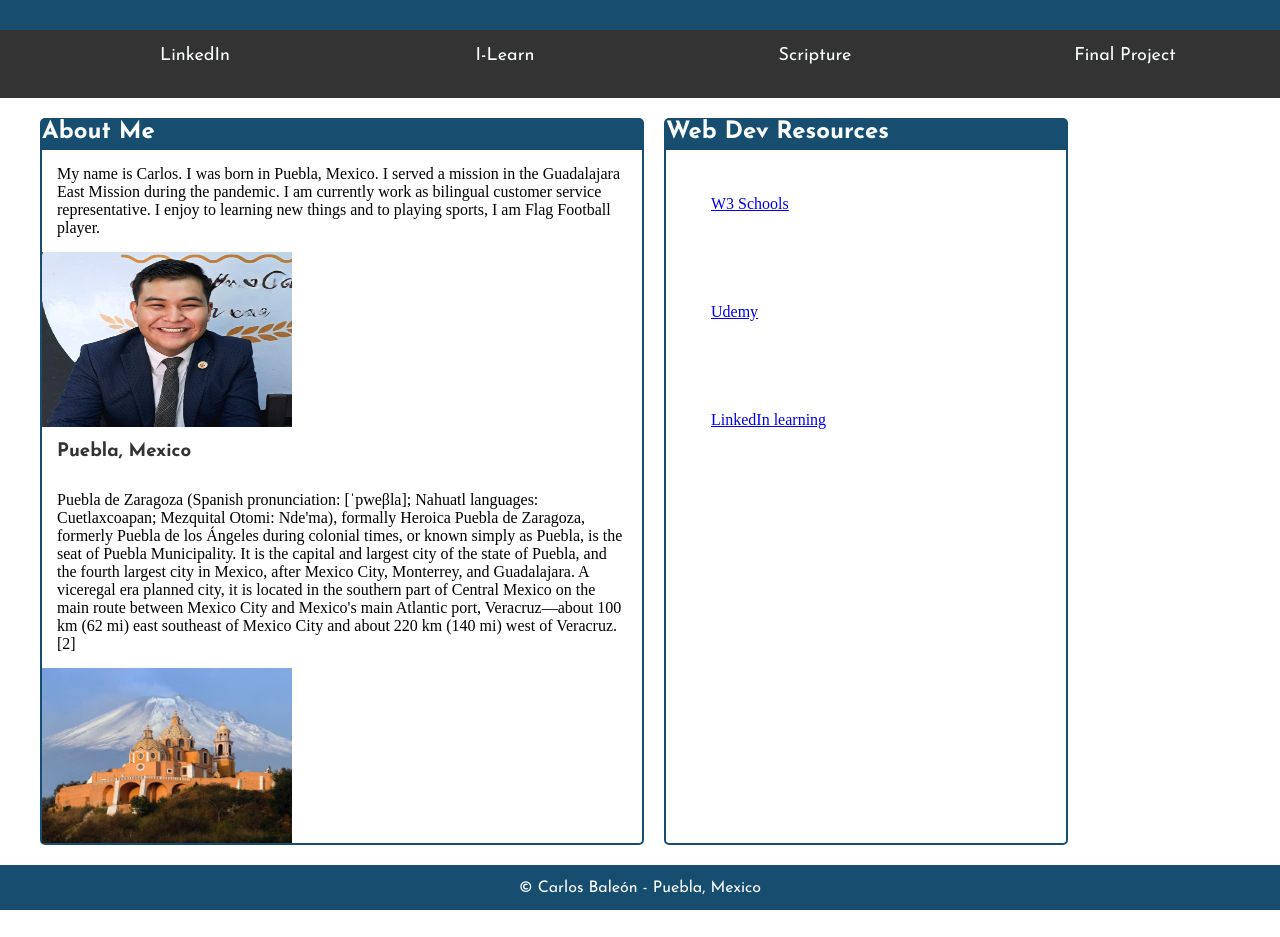
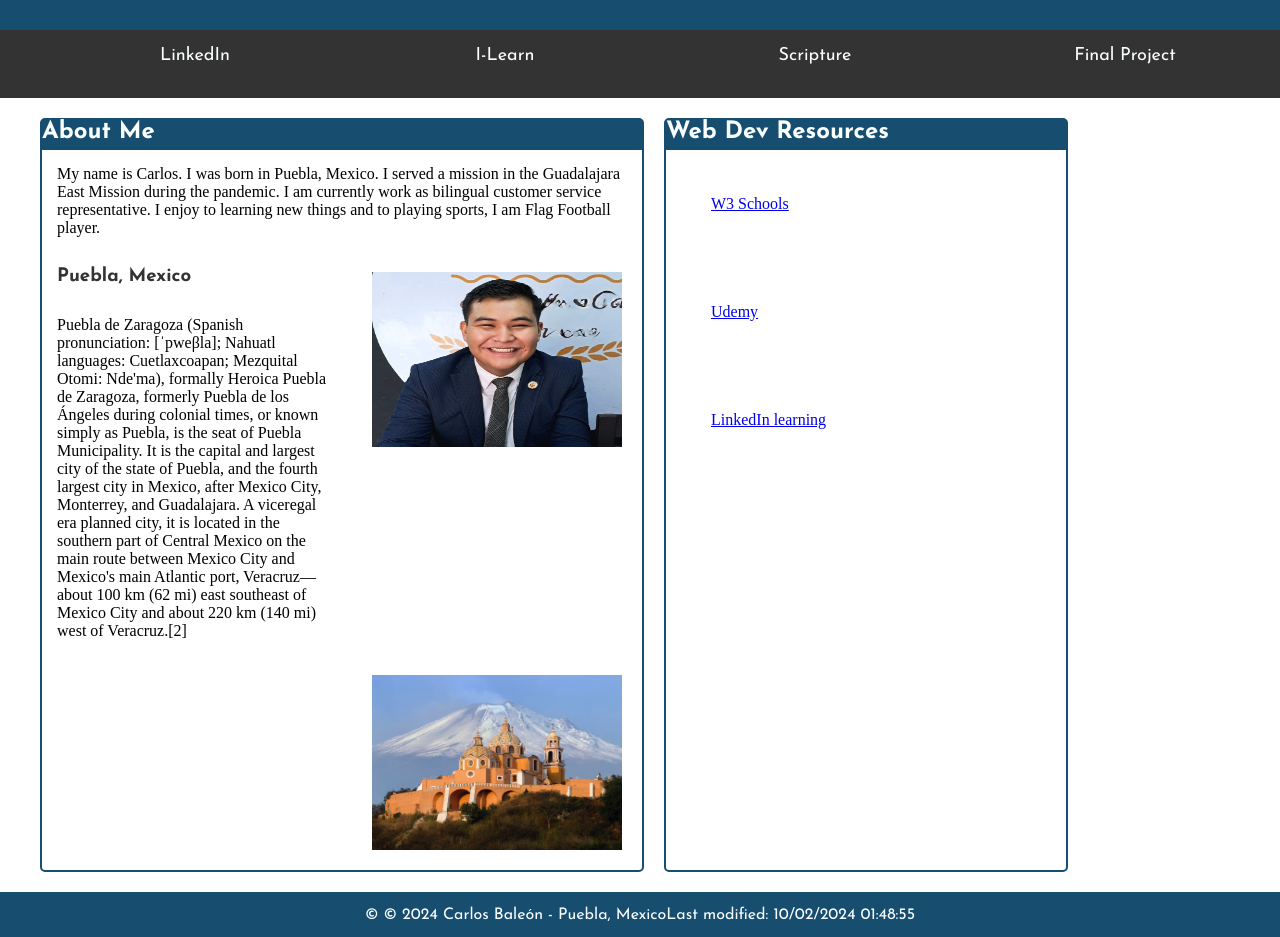
Before and after one commit to Cbaleonsilva12/wdd131, a plain HTML site: page index.html in a window 1280 px wide. Shown: the part 60-997 px from the top of the page. Before the commit the page ends 970 px from the top, so only its background shows below. Drawn offline with Linux system fonts and the light colour scheme.

Commit message:
I´ve solved some issues with my code

```diff
--- a/index.html
+++ b/index.html
@@ -9,7 +9,7 @@
     <link rel="stylesheet" href="styles/base.css">
 
     <title>WDD 131- Dynamic Web Fundamentals - Carlos Baleón</title>
-    <script defer src="getdates.js" ></script>
+
 </head>
 
 
@@ -75,6 +75,8 @@
 
     </footer>
 
+    <script src="scripts/getdates.js"></script>
+
 </body>
 
 
--- a/scripts/getdates.js
+++ b/scripts/getdates.js
@@ -2,7 +2,7 @@
 const currentYear = new Date().getFullYear();
 
 // Seleccionar el primer párrafo del footer por su id y actualizar su contenido
-document.getElementsById("currentyear").textContent = `© ${currentYear}`;
+document.getElementById("currentyear").textContent = `© ${currentYear}`;
 
 // Obtener la fecha de la última modificación del documento
 const lastModified = document.lastModified;
--- a/styles/base.css
+++ b/styles/base.css
@@ -91,6 +91,8 @@ section.card1 img{
     display: flex;
     justify-content: center;
     align-items: center;
+    float: right;
+    padding: 20px;
 }
 
 section h2{
```
